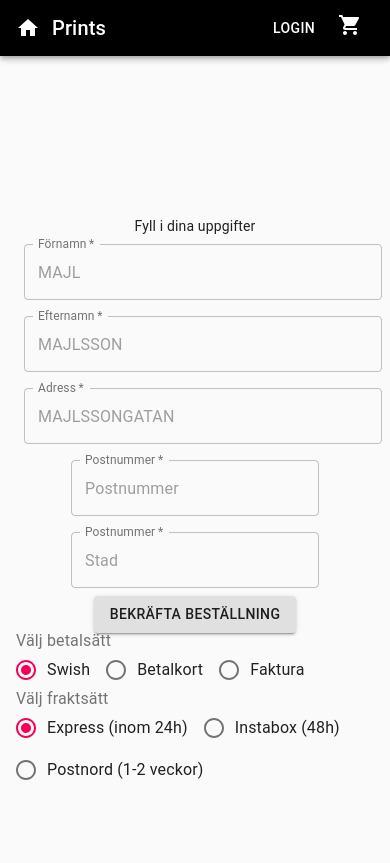
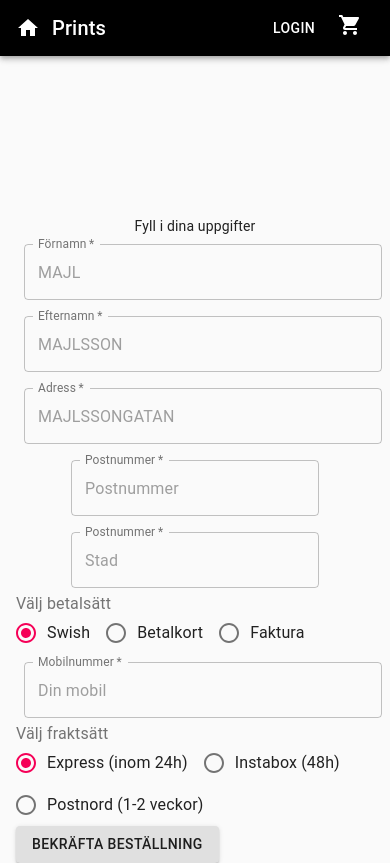
Before and after one commit to miaherman/mini-projekt-webshop, a React (Create React App) app: page /checkout in a window 390 px wide. Built offline with nearby package versions, Linux system fonts and the light colour scheme; the HTML template or start-up script is replaced by a standard one.

Commit message:
added phone in cart

```diff
--- a/src/components/Checkout.tsx
+++ b/src/components/Checkout.tsx
@@ -120,7 +120,6 @@ export default function Checkout() {
               }}
               variant="outlined"
             />
-            <Button variant="contained">Bekräfta beställning</Button>
           </form>
         </div>
         <div>
@@ -132,7 +131,7 @@ export default function Checkout() {
               value={paymentValue}
               onChange={handlePayment}
               row>
-                <FormControlLabel
+              <FormControlLabel
                 value="swish"
                 control={<Radio />}
                 label="Swish"
@@ -149,7 +148,21 @@ export default function Checkout() {
               />
             </RadioGroup>
           </FormControl>
-        </div>
+          <form autoComplete="on">
+            <TextField
+              id="phone"
+              label="Mobilnummer"
+              required
+              style={{ margin: 8 }}
+              placeholder="Din mobil"
+              fullWidth
+              margin="normal"
+              InputLabelProps={{
+                shrink: true,
+              }}
+              variant="outlined"
+            />
+        </form></div>
         <div>
           <FormControl component="fieldset">
             <FormLabel component="legend">Välj fraktsätt</FormLabel>
@@ -177,6 +190,7 @@ export default function Checkout() {
             </RadioGroup>
           </FormControl>
         </div>
+        <Button variant="contained">Bekräfta beställning</Button>
       </Container>
     </div>
   );
```
